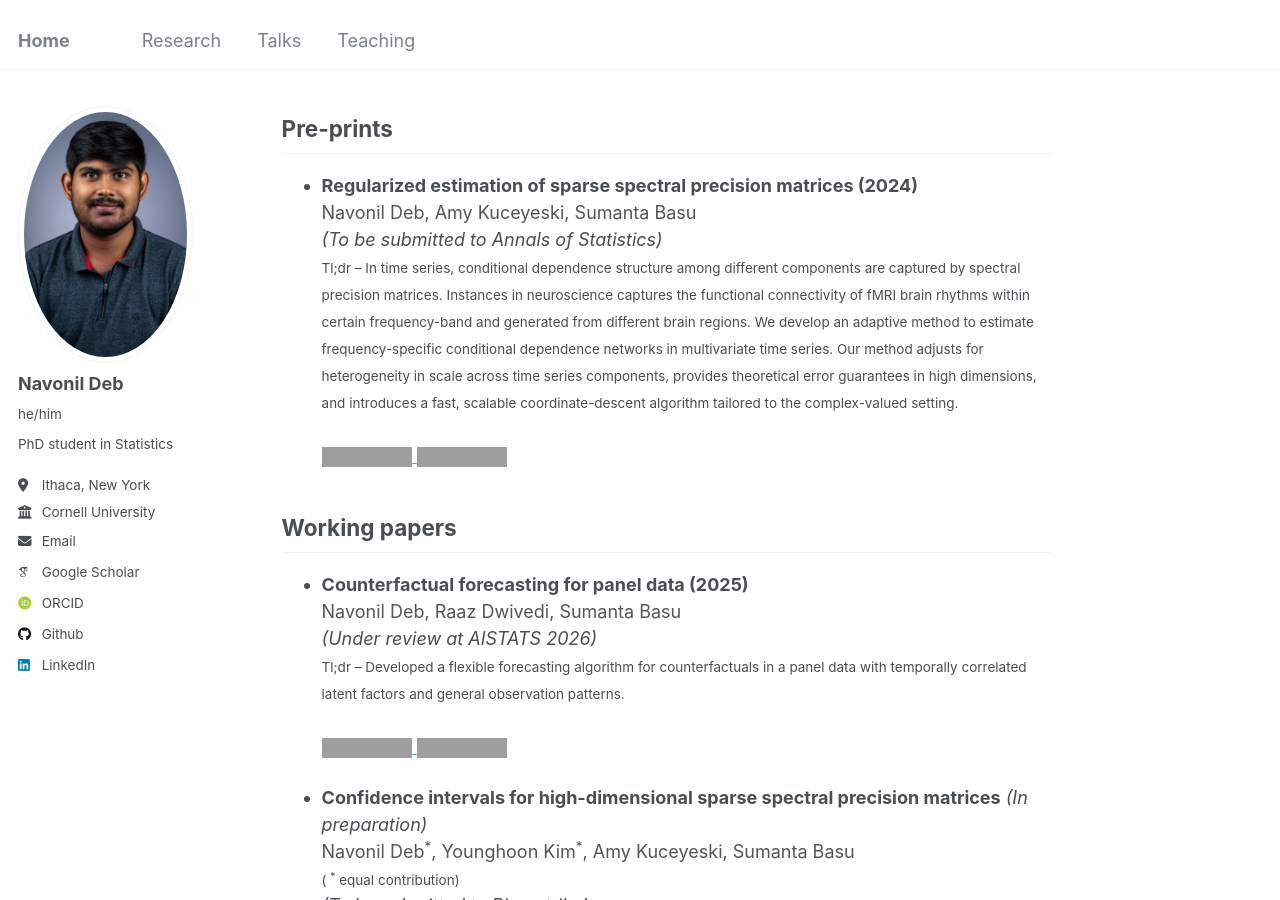
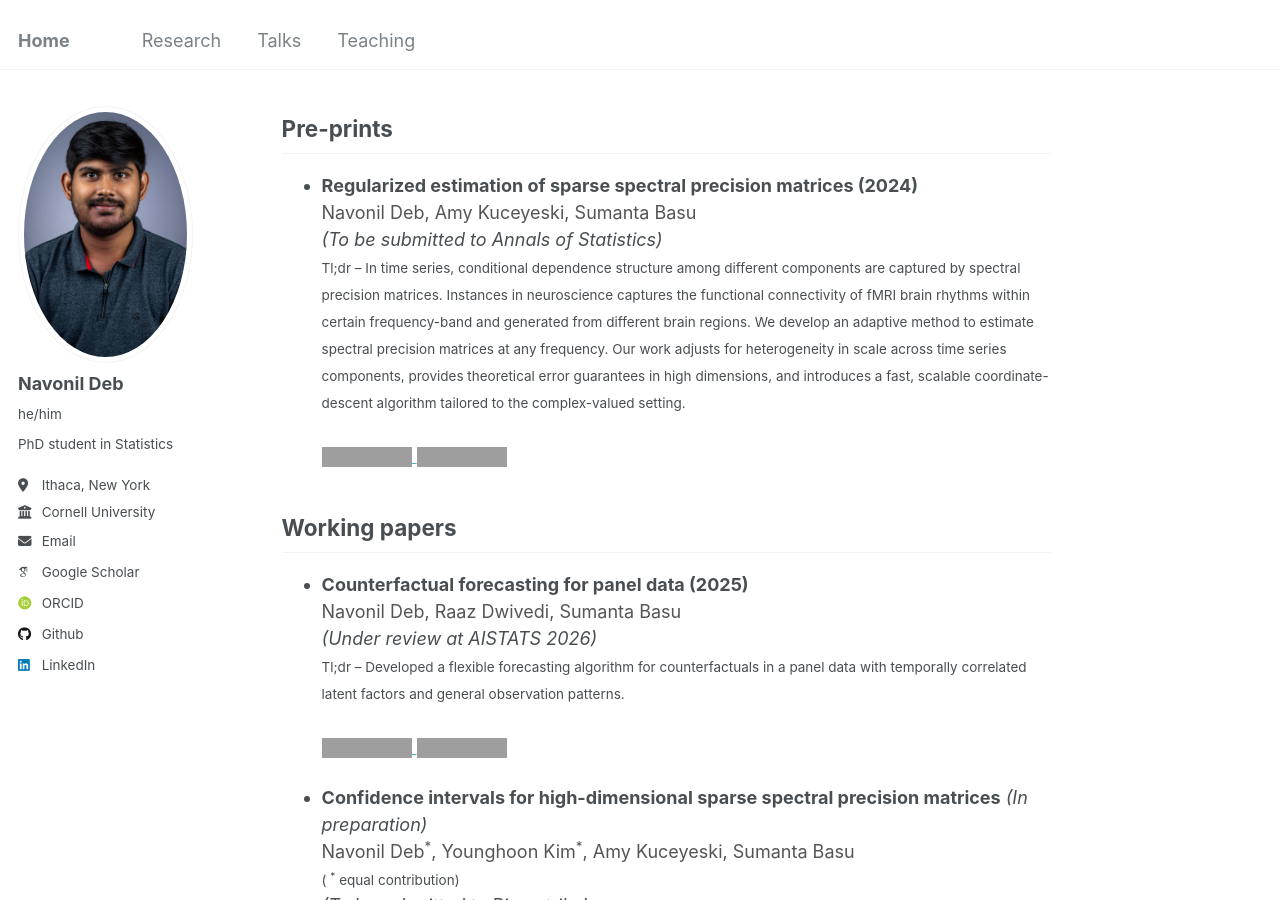
Before and after one commit to navonildeb/navonildeb.github.io, a Jekyll site: the page built from _publications/publications.md, in a window 1280 px wide and 900 px high, scrolled down 370 px. Built offline with Jekyll 4.4.1, drawn with Linux system fonts in a browser that asks for light colours; some web fonts are replaced; grey boxes are pictures that could not be loaded.

Commit message:
Update publications.md

```diff
--- a/_publications/publications.md
+++ b/_publications/publications.md
@@ -18,7 +18,7 @@ author_profile: true
   <span style="color:#555">Navonil Deb, Amy Kuceyeski, Sumanta Basu</span><br>
   <em>(To be submitted to Annals of Statistics)</em><br>
   <small>
-  Tl;dr – In time series, conditional dependence structure among different components are captured by spectral precision matrices. Instances in neuroscience captures the functional connectivity of fMRI brain rhythms within certain frequency-band and generated from different brain regions. We develop an adaptive method to estimate frequency-specific conditional dependence networks in multivariate time series. Our method adjusts for heterogeneity in scale across time series components, provides theoretical error guarantees in high dimensions, and introduces a fast, scalable coordinate-descent algorithm tailored to the complex-valued setting.
+  Tl;dr – In time series, conditional dependence structure among different components are captured by spectral precision matrices. Instances in neuroscience captures the functional connectivity of fMRI brain rhythms within certain frequency-band and generated from different brain regions. We develop an adaptive method to estimate spectral precision matrices at any frequency. Our work adjusts for heterogeneity in scale across time series components, provides theoretical error guarantees in high dimensions, and introduces a fast, scalable coordinate-descent algorithm tailored to the complex-valued setting.
   </small><br><br>
   <a href="https://doi.org/10.48550/arXiv.2401.11128">
     <img src="https://img.shields.io/badge/arXiv-2401.11128-b31b1b?logo=arxiv&logoColor=white" alt="arXiv" />
```
